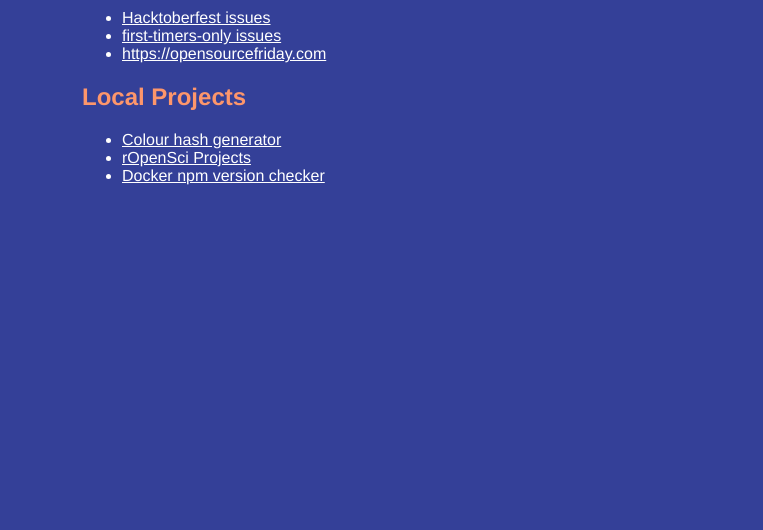
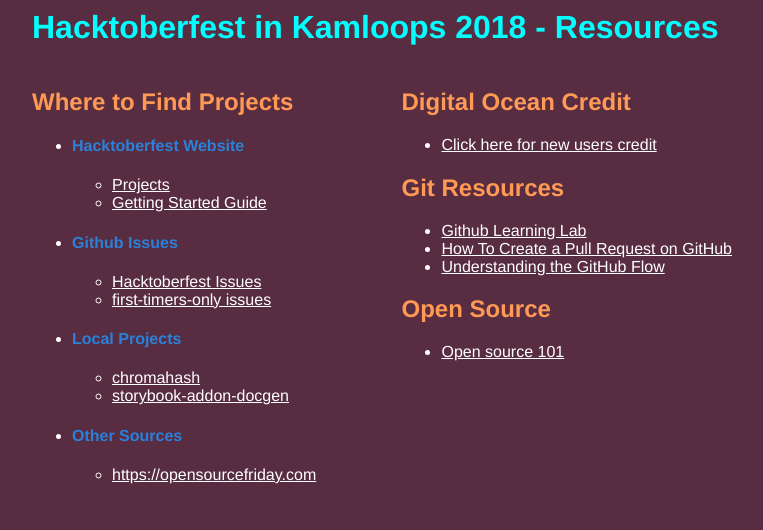
Before and after one commit to chadfawcett/hacktoberfest-resources, a plain HTML site: page index.html in a window 1280 px wide. Shown: the part 746-1276 px from the top of the page, without its empty margins (258-1021 px from the left). Before the commit the page ends 961 px from the top, so only its background shows below. Drawn offline with Linux system fonts and the light colour scheme.

Commit message:
update for 2018 event

```diff
--- a/index.html
+++ b/index.html
@@ -9,21 +9,81 @@
   <body>
     <img
       class="hacktoberfest-banner"
-      src="images/hacktoberfest-banner.png"
+      src="images/hacktoberfest-banner-2018.png"
       alt="Hacktoberfest logo" />
 
-    <h1>Hacktoberfest in Kamloops Resources</h1>
+    <h1>Hacktoberfest in Kamloops 2018 - Resources</h1>
 
-    <h2>$10 - Digital Ocean Credit</h2>
-    <a href="https://m.do.co/c/80d9ce549e1a">
-      Click here for $10 credit for new users
+    <div class="content">
+      <div>
+        <h2>Where to Find Projects</h2>
+        <ul>
+          <li><h4>Hacktoberfest Website</h4>
+            <ul>
+              <li>
+                <a href="https://hacktoberfest.digitalocean.com/#projects">
+                  Projects
                 </a>
+              </li>
+              <li>
+                <a href="https://hacktoberfest.digitalocean.com/#gettingstarted">
+                  Getting Started Guide
+                </a>
+              </li>
+            </ul>
+          </li>
+          <li><h4>Github Issues</h4>
+            <ul>
+              <li>
+                <a href="https://github.com/search?l=&q=state%3Aopen+label%3Ahacktoberfest&ref=advsearch&type=Issues&utf8=%E2%9C%93">
+                  Hacktoberfest Issues
+                </a>
+              </li>
+              <li>
+                <a href="https://github.com/search?utf8=%E2%9C%93&q=state%3Aopen+label%3Afirst-timers-only&type=Issues">
+                  first-timers-only issues
+                </a>
+              </li>
+            </ul>
+          </li>
+          <li><h4>Local Projects</h4>
+            <ul>
+              <li>
+                <a href="https://github.com/jonotron/chromahash/issues">
+                  chromahash
+                </a>
+              </li>
+              <li>
+                <a href="https://github.com/TwoStoryRobot/storybook-addon-docgen/issues">
+                  storybook-addon-docgen
+                </a>
+              </li>
+            </ul>
+          </li>
+          <li><h4>Other Sources</h4>
+            <ul>
+              <li>
+                <a href="https://opensourcefriday.com/">https://opensourcefriday.com</a>
+              </li>
+            </ul>
+          </li>
+        </ul>
+      </div>
+      <div>
+        <h2>Digital Ocean Credit</h2>
+        <ul>
+          <li>
+            <a href="https://m.do.co/c/ea6a7e5e383d">
+              Click here for new users credit
+            </a>
+          </li>
+        </ul>
 
         <h2>Git Resources</h2>
         <ul>
           <li>
-        <a href="https://try.github.io/levels/1/challenges/1">
-          Learn the basics of Git in 15 minutes
+            <a href="https://lab.github.com/courses">
+              Github Learning Lab
             </a>
           </li>
           <li>
@@ -39,41 +99,12 @@
         </ul>
 
         <h2>Open Source</h2>
-    <a href="https://opensource.guide/how-to-contribute/">Open source 101</a>
-
-    <h2>Where to Find Projects</h2>
         <ul>
           <li>
-        <a href="https://github.com/search?l=&q=state%3Aopen+label%3Ahacktoberfest&ref=advsearch&type=Issues&utf8=%E2%9C%93">
-          Hacktoberfest issues
-        </a>
-      </li>
-      <li>
-        <a href="https://github.com/search?utf8=%E2%9C%93&q=state%3Aopen+label%3Afirst-timers-only&type=Issues">
-          first-timers-only issues
-        </a>
-      </li>
-      <li>
-        <a href="https://opensourcefriday.com/">https://opensourcefriday.com</a>
+            <a href="https://opensource.guide/how-to-contribute/">Open source 101</a>
           </li>
         </ul>
-
-    <h2>Local Projects</h2>
-    <ul>
-      <li>
-        <a href="https://github.com/jonotron/chromahash">
-          Colour hash generator
-        </a>
-      </li>
-      <li>
-        <a href="https://github.com/search?utf8=%E2%9C%93&q=user%3Aropensci+user%3Aropenscilabs+label%3Ahacktoberfest+state%3Aopen+type%3Aissue&type=">
-          rOpenSci Projects
-        </a>
-      </li>
-      <li>
-        <a href="https://github.com/chadfawcett/docker-npm-version-check">
-          Docker npm version checker
-        </a>
-      </li>
+      </div>
+    </div>
   </body>
 </html>
--- a/styles.css
+++ b/styles.css
@@ -1,10 +1,10 @@
 body {
-  width: 600px;
+  width: 700px;
   max-width: 90%;
   margin: 30px auto;
   font-family: "HelveticaNeue-Light", "Helvetica Neue Light", "Helvetica Neue", Helvetica, Arial, "Lucida Grande", sans-serif;
   font-weight: 300;
-  background-color: #344098;
+  background-color: #582D41;
   color: #FFFFFF;
 }
 
@@ -13,12 +13,23 @@ body {
 }
 
 h1 {
-  color: #fd6363;
+  color: #01FFFF;
 }
 
-h2, h3, h4, h5, h6 {
-  color: #fd966b;
+h2, h3 {
+  color: #FF9A56;
+}
+
+h4, h5, h6 {
+  color: #2B81D9;
 }
 
 a {
   color: #FFFFFF;
+}
+
+.content {
+  display: flex;
+  flex-wrap: wrap;
+  justify-content: space-between;
+}
```
Also changed, not shown: images/hacktoberfest-banner-2018.png (added). Lines whose indentation alone changed are shown as unchanged.
